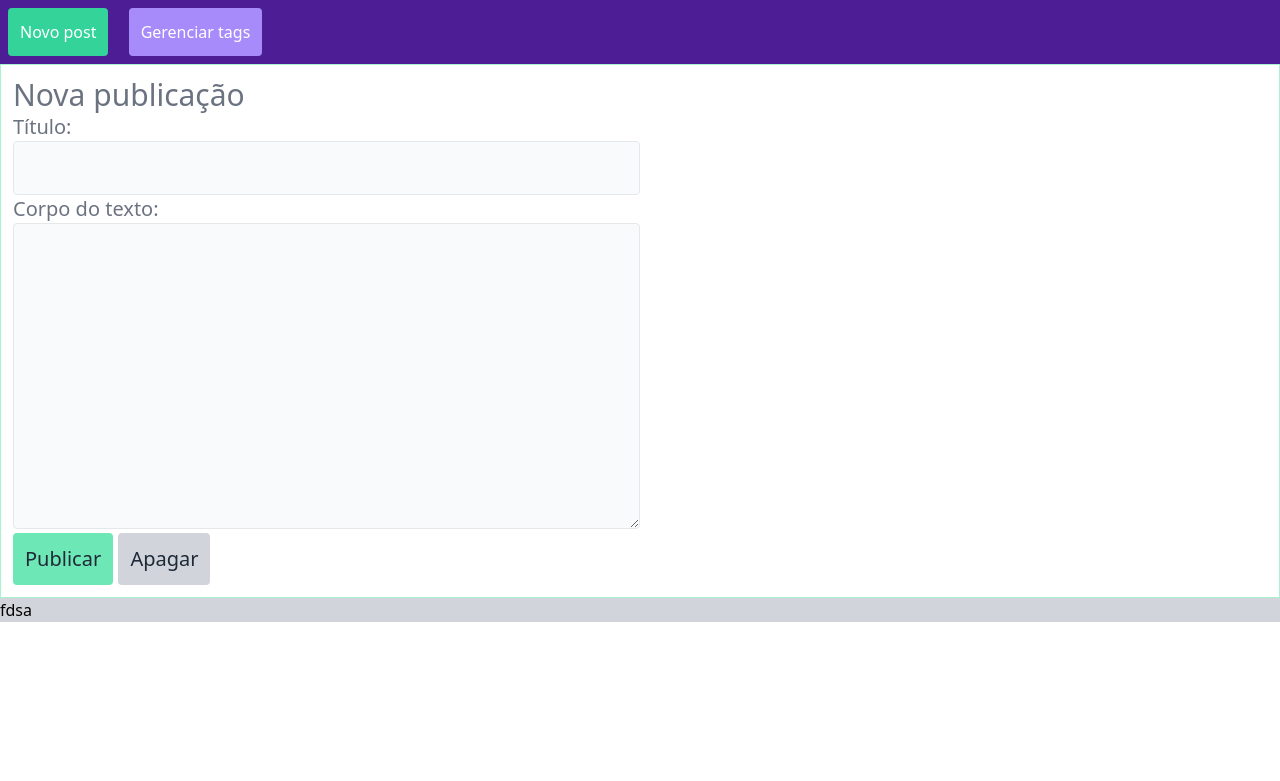
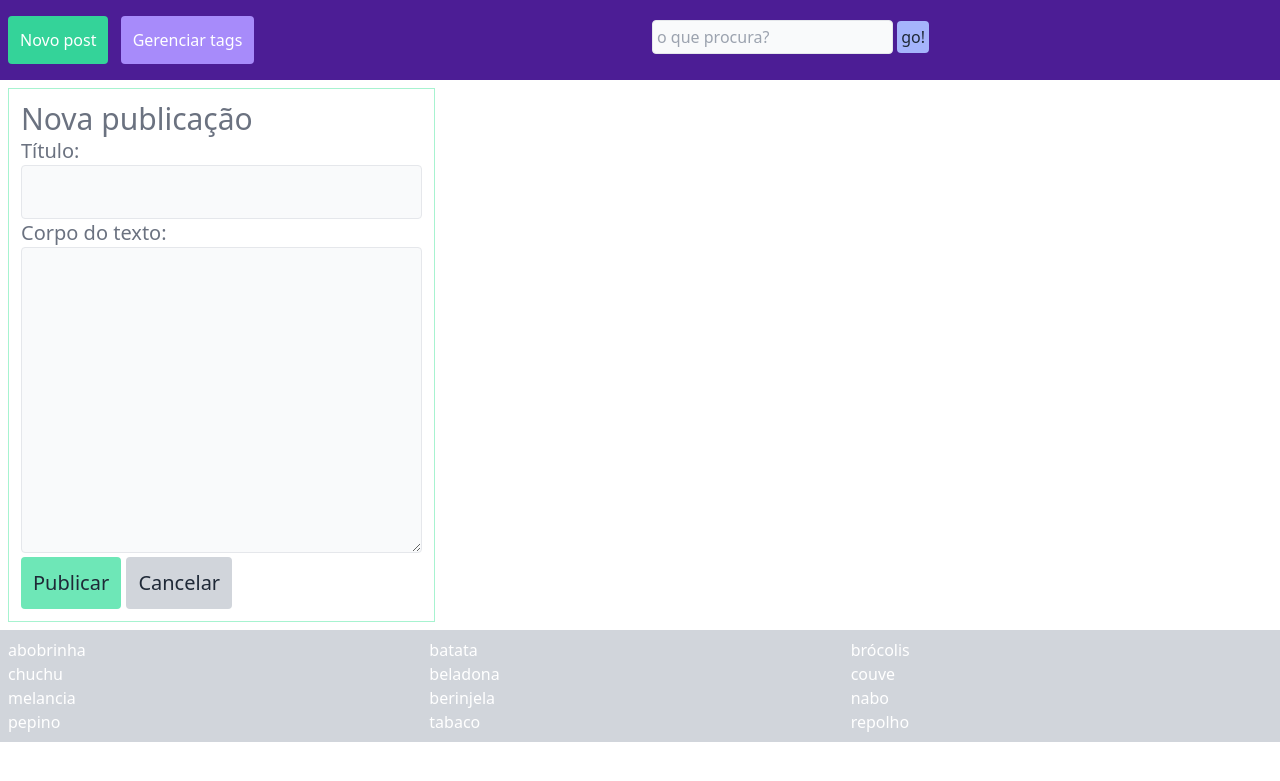
Before and after one commit to netunof/blogestudo, a Django app: page /posts/create in a window 1280 px wide. Shown: the top 781 px of the page. Run offline with Django 3.2, Linux system fonts and the light colour scheme.

Commit message:
adição de componentes

```diff
--- a/posts/templates/base.html
+++ b/posts/templates/base.html
@@ -9,20 +9,62 @@
 </head>
 <body>
     <main class="flex flex-wrap">
-        <header class="bg-purple-900 w-full text-white">
-            <a href="{% url 'create' %}">
-                <button class="bg-green-400 rounded p-3 m-2 hover:bg-blue-400">Novo post</button>
-            </a>
-            <a href="">
-                <button class="bg-purple-400 rounded p-3 m-2 hover:bg-pink-400">Gerenciar tags</button>
-            </a>
+        <header class="bg-purple-900 w-full text-white p-2 grid grid-cols-2">
+            <div>
+                <a href="{% url 'create' %}">
+                    <button class="bg-green-400 rounded p-3 hover:bg-blue-400">Novo post</button>
+                </a>
+                <a href="">
+                    <button class="bg-purple-400 rounded p-3 m-2 hover:bg-pink-400">Gerenciar tags</button>
+                </a>
+            </div>
+            <div class="float-right m-3">
+                <form action="" method="get">
+                    <input type="text" name="pesquisa" id="" placeholder="o que procura?"
+                    class="text-black rounded bg-gray-50 border outline-none p-1">
+                    <button type="submit" class="bg-indigo-300 rounded p-1 text-gray-800 hover:bg-indigo-500 hover:text-white">go!</button>
+                </form>
+            </div>
         </header>
-        <div class="container">
+        <div class="p-2">
             {% block corpo %}
             {% endblock corpo %}
         </div>
-        <footer class="bg-gray-300 w-full">
-            fdsa
+        <div id="modal" class="fixed z-10 inset-0 overflow-y-auto invisible">
+            <div class="flex items-end justify-center min-h-screen pt-4 px-4 pb-20 text-center sm:block sm:p-0">
+                <div  class="fechar fixed inset-0 bg-gray-500 bg-opacity-75 transition-opacity" aria-hidden="true"></div>
+                <span class="hidden sm:inline-block sm:align-middle sm:h-screen" aria-hidden="true">&#8203;</span>
+                <div class="inline-block align-bottom bg-white rounded-lg text-left overflow-hidden shadow-xl transform transition-all sm:my-8 sm:align-middle sm:max-w-lg sm:w-full">
+                    <div class="bg-white px-4 pt-5 pb-4 sm:p-6 sm:pb-4">
+                        <div class="sm:flex sm:items-start">
+                            <div class="mt-3 text-center sm:mt-0 sm:ml-4 sm:text-left" id="conteudoModal">
+                            MODAL
+                            </div>
+                        </div>
+                    </div>
+
+                </div>
+            </div>
+        </div>
+        <footer class="grid grid-cols-3 text-white p-2 bg-gray-300 w-full">
+            <ul>
+                <li>abobrinha</li>
+                <li>chuchu</li>
+                <li>melancia</li>
+                <li>pepino</li>
+            </ul>
+            <ul>
+                <li>batata</li>
+                <li>beladona</li>
+                <li>berinjela</li>
+                <li>tabaco</li>
+            </ul>
+            <ul>
+                <li>brócolis</li>
+                <li>couve</li>
+                <li>nabo</li>
+                <li>repolho</li>
+            </ul>
         </footer>
     </main>
 </body>
--- a/posts/templates/forms/post_form.html
+++ b/posts/templates/forms/post_form.html
@@ -9,13 +9,15 @@
             {% if error_message %}<p><strong>{{ error_message }}</strong></p>{% endif %}
             <label for="titulo">Título:</label>
             <input type="text" name="titulo" id="titulo" value="{{ post.titulo }}" required
-            class="text-black rounded bg-gray-50 border outline-none p-3 w-6/12">
+            class="text-black rounded bg-gray-50 border outline-none p-3 w-full">
             <label for="corpo">Corpo do texto:</label>
             <textarea name="corpo" id="corpo" cols="30" rows="10"
-            class="text-black rounded bg-gray-50 border outline-none p-3 w-6/12">{{ post.corpo }}</textarea>
+            class="text-black rounded bg-gray-50 border outline-none p-3 w-full">{{ post.corpo }}</textarea>
             <div>
                 <button type="submit" class="bg-green-300 rounded p-3 mt-1 text-gray-800 hover:bg-green-500 hover:text-white">Salvar</button>
-                <button type="reset" class="bg-gray-300 rounded p-3 mt-1 text-gray-800 hover:bg-gray-500 hover:text-white">Apagar</button>
+                <a href="{{ request.META.HTTP_REFERER }}">{# retorna pra página anterior #}
+                    <button type="button" class="bg-gray-300 rounded p-3 mt-1 text-gray-800 hover:bg-gray-500 hover:text-white">Cancelar</button>
+                </a>
             </div>
         </div>
     </form>
@@ -27,13 +29,15 @@
             {% if error_message %}<p><strong>{{ error_message }}</strong></p>{% endif %}
             <label for="titulo">Título:</label>
             <input type="text" name="titulo" id="titulo" required
-            class="text-black rounded bg-gray-50 border outline-none p-3 w-6/12">
+            class="text-black rounded bg-gray-50 border outline-none p-3 w-full">
             <label for="corpo">Corpo do texto:</label>
             <textarea name="corpo" id="corpo" cols="30" rows="10"
-            class="text-black rounded bg-gray-50 border outline-none p-3 w-6/12"></textarea>
+            class="text-black rounded bg-gray-50 border outline-none p-3 w-full"></textarea>
             <div>
                 <button type="submit" class="bg-green-300 rounded p-3 mt-1 text-gray-800 hover:bg-green-500 hover:text-white">Publicar</button>
-                <button type="reset" class="bg-gray-300 rounded p-3 mt-1 text-gray-800 hover:bg-gray-500 hover:text-white">Apagar</button>
+                <a href="{{ request.META.HTTP_REFERER }}">
+                    <button type="button" class="bg-gray-300 rounded p-3 mt-1 text-gray-800 hover:bg-gray-500 hover:text-white">Cancelar</button>
+                </a>
             </div>
         </div>
     </form>
--- a/posts/templates/index.html
+++ b/posts/templates/index.html
@@ -1,9 +1,9 @@
 {% extends 'base.html' %}
     {% block corpo %}
     {% if ultimos_posts %}
-    <ul class="text-gray-700 m-2">
+    <ul class="text-gray-700 m-2 grid grid-cols-3">
     {% for post in ultimos_posts %}
-        <li class="rounded p-3 bg-gray-50 mt-1">
+        <li class="rounded p-3 bg-gray-50 m-1">
             <div class="grid grid-rows-2">
                 <a href="{% url 'post' post.id %}" class="grid grid-rows-2">
                     <span class="text-2xl hover:text-gray-400">{{ post.titulo }}</span>
```
Also changed, not shown: db.sqlite3, posts/templates/post.html (indentation only).
